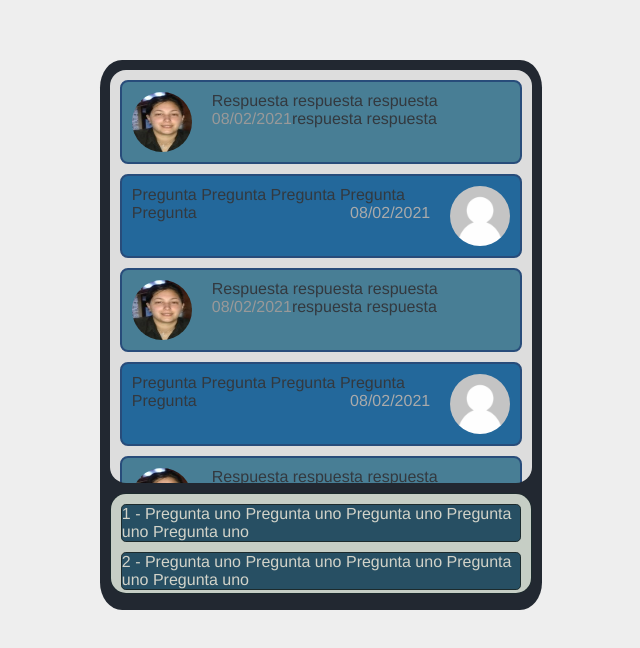
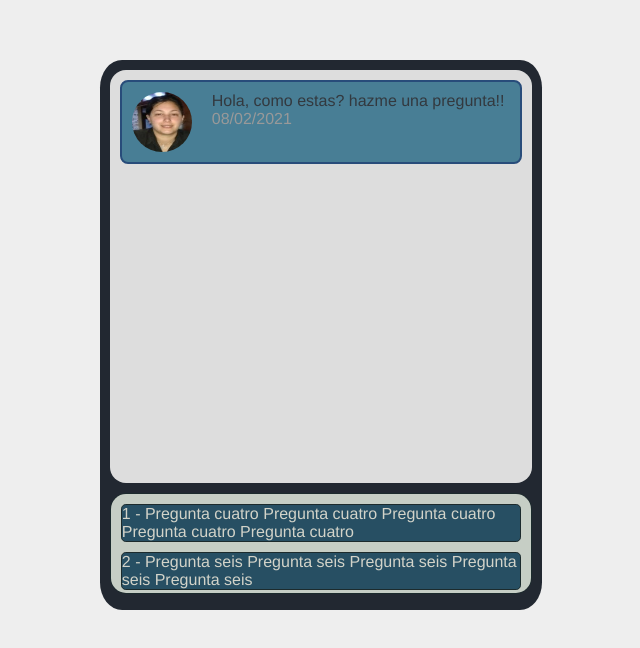
Before and after one commit to Claudia1991/chat-box-vue, a Vue app: page / in a window 1280 px wide. Shown: the top 648 px of the page, without its empty margins (319-959 px from the left). Built offline with nearby package versions, Linux system fonts and the light colour scheme.

Commit message:
correcciones varias, ChatBox refactorizado

```diff
--- a/src/assets/data/DataService.js
+++ b/src/assets/data/DataService.js
@@ -8,27 +8,27 @@ export default{
             },
             {
                 "id" : 2,
-                "question" : "Pregunta uno Pregunta uno Pregunta uno Pregunta uno Pregunta uno",
+                "question" : "Pregunta dos Pregunta dos Pregunta dos Pregunta dos Pregunta dos",
                 "answer" : "Respuesta dos"
             },
             {
                 "id" : 3,
-                "question" : "Pregunta uno Pregunta uno Pregunta uno Pregunta uno Pregunta uno",
+                "question" : "Pregunta tres Pregunta tres Pregunta tres Pregunta tres Pregunta tres",
                 "answer" : "Respuesta tres"
             },
             {
                 "id" : 4,
-                "question" : "Pregunta uno Pregunta uno Pregunta uno Pregunta uno Pregunta uno",
+                "question" : "Pregunta cuatro Pregunta cuatro Pregunta cuatro Pregunta cuatro Pregunta cuatro",
                 "answer" : "Respuesta cuatro"
             },
             {
                 "id" : 5,
-                "question" : "Pregunta uno Pregunta uno Pregunta uno Pregunta uno Pregunta uno",
+                "question" : "Pregunta cinco Pregunta cinco Pregunta cinco Pregunta cinco Pregunta cinco",
                 "answer" : "Respuesta cinco"
             },
             {
                 "id" : 6,
-                "question" : "Pregunta uno Pregunta uno Pregunta uno Pregunta uno Pregunta uno",
+                "question" : "Pregunta seis Pregunta seis Pregunta seis Pregunta seis Pregunta seis",
                 "answer" : "Respuesta seis"
             }
         ];
@@ -43,18 +43,19 @@ export default{
     },
     getDataRandom(){
         var dataArray = [];
-        while(dataArray.length < 3){
+        while(dataArray.length < 2){
             var id = this.getIdRandom();
-            console.log("Id",id);
+            console.log("Id random:",id);
             if(dataArray.find(e => e.id === id) === undefined){
                 dataArray.push(this.getData().filter(function(item){
                     return item.id === id;
                 })[0]);
+                console.log("Data array",dataArray);
             }
         }
         return dataArray;
     },
     getIdRandom(){
-        return Math.floor(Math.random() * (this.getData().length + 1));
+        return Math.floor(Math.random() * (this.getData().length) + 1);
     }
 }
--- a/src/components/ChatBox.vue
+++ b/src/components/ChatBox.vue
@@ -1,25 +1,20 @@
 <template>
     <div id="chat-box">
-        <answer-bubble answer="Respuesta respuesta respuesta respuesta respuesta"></answer-bubble>
-        <question-bubble question="Pregunta Pregunta Pregunta Pregunta Pregunta"></question-bubble>
-        <answer-bubble answer="Respuesta respuesta respuesta respuesta respuesta"></answer-bubble>
-        <question-bubble question="Pregunta Pregunta Pregunta Pregunta Pregunta"></question-bubble>
-        <answer-bubble answer="Respuesta respuesta respuesta respuesta respuesta"></answer-bubble>
-        <question-bubble question="Pregunta Pregunta Pregunta Pregunta Pregunta"></question-bubble>
+        <div v-for="bubble in bubblesArray" :key="bubble.id">
+            <answer-bubble v-if="bubble.isAnswer" :answer="bubble.message"></answer-bubble>
+            <question-bubble v-if="bubble.isQuestion" :question="bubble.message"></question-bubble>
+        </div>
     </div>
 </template>
 
 <script>
 import AnswerBubble from './AnswerBubble.vue';
 import QuestionBubble from './QuestionBubble.vue';
+import DataService from '../assets/data/DataService.js'
 
 export default {
     name: "ChatBox",
     props: {
-        bubble:{
-            type: Object,
-            default: null
-        },
         bubblesArray:{
             type: Array,
             default(){
@@ -32,17 +27,29 @@ export default {
         QuestionBubble
     },
     methods:{
+        getQuestionById(id){
+            return DataService.getMessageByIdAndType(id, 'QUESTION');
+        },
+        getAnswerById(id){
+            return DataService.getMessageByIdAndType(id, 'ANSWER');
+        },
+        createBubbleObjectByType(){
 
+        }
     },
-    created: function(){}
+    created: function(){
+        this.bubblesArray = [{"id":0, "message": "Hola, como estas? hazme una pregunta!!", "isAnswer": true, "isQuestion": false}];
+    },
+    watch: {
+        bubblesArray(){
+
+        }
+    }
 
 }
 </script>
 
 <style scoped>
-/* Color de fondo donde van a estar las burbujas: fff3e6, dddddd
-Color del boton: 00af91, 007965, dddddd */
-
     #chat-box{
         background-color: #dddddd;
         border-radius: 1em;
--- a/src/components/QuestionsList.vue
+++ b/src/components/QuestionsList.vue
@@ -2,7 +2,7 @@
     <div id="questions-list">
         <div v-for="(question, index) in questionsArray"
             :key="question.id"
-            v-on:click="selectQuestion()"
+            v-on:click="selectQuestion($event, question)"
             >{{index + 1}} - {{question.question}}</div>
     </div>
 </template>
@@ -15,39 +15,38 @@ export default {
     name: "QuestionList",
     data(){
         return{
-            questionsArray: []
+            questionsArray: [],
+            idQuestionSelected:0
         }
     },
     props: {
-
-        isSelected: {
-            type: Boolean,
-            default: false
-        },
-        idQuestionSelected:{
-            type: Number,
-            default: 0
-        }
     },
     created: function(){
-        this.questionsArray = DataService.getDataRandom();
+        this.chargeQuestions();
     },
     methods:{
-        selectQuestion: function(){
-            this.isSelected = !this.isSelected;
+        selectQuestion: function(e, element){
+            this.idQuestionSelected = element.id;
+            console.log("Elemento:", element);
+            //paso el dato al chat box del id del objeto para que publique la pregunta / respuesta
+            this.chargeQuestions();
+            //recargo las preguntas
+        },
+        chargeQuestions: function(){
+            this.questionsArray = DataService.getDataRandom();
         }
     }
 }
 </script>
 
 <style scoped>
-/* color de la lista de preguntas: 1a508b, 0d335d */
     div div {
         border: 1px solid;
         border-color:#1c2b2d;
         border-radius: 0.3em;
         margin: 10px;
         background-color: #274f63 ;
+        transition: step-start;
     }
     #questions-list{
         font-family: Avenir, Helvetica, Arial, sans-serif;
```
